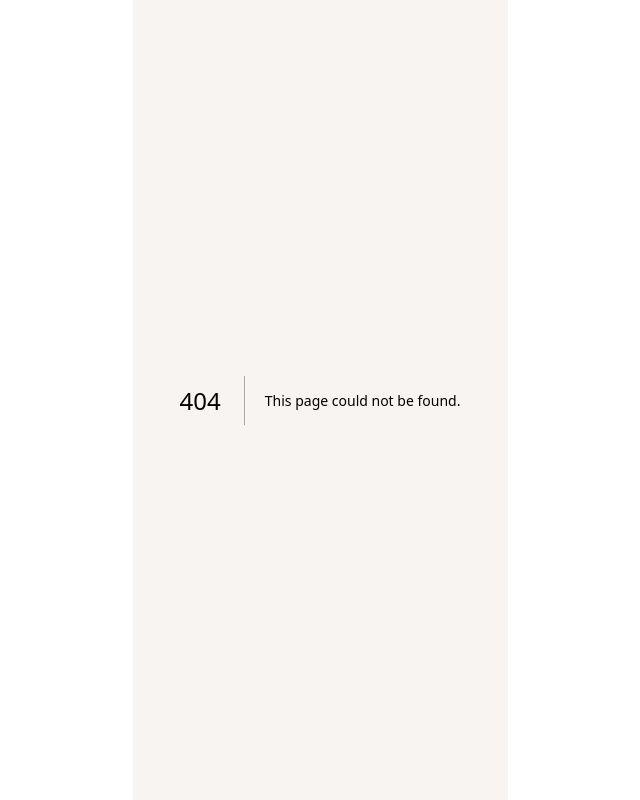
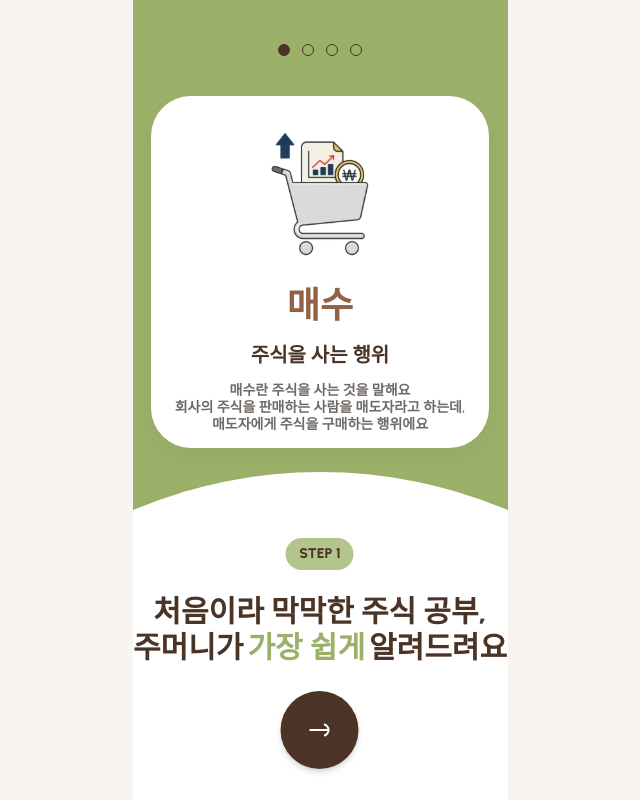
Before and after one commit to MJU-Capstone-Design-1/Jumoney-FE, a Next.js app: page /intro in a window 1280 px wide. Before the commit this address had no page. Shown: the top 800 px of the page, without its empty margins (320-960 px from the left). Built offline with nearby package versions, Linux system fonts and the light colour scheme; a web font is replaced by a local one.

Commit message:
✨ Feat: 인트로 페이지 구현

```diff
--- /dev/null
+++ b/src/app/intro/page.tsx
@@ -0,0 +1,114 @@
+'use client';
+
+import React, { useState } from 'react';
+import { AnimatePresence } from 'framer-motion';
+import { Step0Card } from '@/features/intro/step0Card';
+import { Step1Card } from '@/features/intro/step1Card';
+import { Step2Card } from '@/features/intro/step2Card';
+import { Step3Card } from '@/features/intro/step3Card';
+import { StepIndicator } from '@/features/intro/stepIndicator';
+import { IntroFooter } from '@/features/intro/introFooter';
+
+const backgrounds = ['bg-primary', 'bg-main1', 'bg-main3', 'bg-main2'];
+
+const stepVariants = {
+  initial: {
+    x: 80,
+    opacity: 0,
+  },
+  animate: {
+    x: 0,
+    opacity: 1,
+  },
+  exit: {
+    x: -80,
+    opacity: 0,
+  },
+};
+
+const step0Variants = {
+  initial: {
+    y: 40,
+    opacity: 0,
+  },
+  animate: {
+    y: 0,
+    opacity: 1,
+  },
+  exit: {
+    x: -80,
+    opacity: 0,
+  },
+};
+
+const stepTransition = {
+  duration: 0.35,
+  ease: 'easeInOut',
+} as const;
+
+const IntroPage = () => {
+  const [step, setStep] = useState(0);
+
+  const handleNext = () => {
+    if (step < 3) {
+      setStep(step + 1);
+    }
+  };
+
+  return (
+    <div
+      className={`${backgrounds[step]} flex flex-col transition-colors duration-800 ease-in-out`}
+    >
+      <div className='flex flex-col justify-center gap-[2.5rem] pt-[2.75rem] pb-[1.5rem]'>
+        <StepIndicator step={step} />
+
+        <AnimatePresence mode='wait'>
+          {step === 0 && (
+            <Step0Card
+              key='step-0'
+              variants={step0Variants}
+              initial='initial'
+              animate='animate'
+              exit='exit'
+              transition={stepTransition}
+            />
+          )}
+          {step === 1 && (
+            <Step1Card
+              key='step-1'
+              variants={stepVariants}
+              initial='initial'
+              animate='animate'
+              exit='exit'
+              transition={stepTransition}
+            />
+          )}
+          {step === 2 && (
+            <Step2Card
+              key='step-2'
+              variants={stepVariants}
+              initial='initial'
+              animate='animate'
+              exit='exit'
+              transition={stepTransition}
+            />
+          )}
+          {step === 3 && (
+            <Step3Card
+              key='step-3'
+              variants={stepVariants}
+              initial='initial'
+              animate='animate'
+              exit='exit'
+              transition={stepTransition}
+            />
+          )}
+        </AnimatePresence>
+      </div>
+
+      <IntroFooter step={step} handleNext={handleNext} />
+    </div>
+  );
+};
+
+export default IntroPage;
--- /dev/null
+++ b/src/features/intro/introComment.tsx
@@ -0,0 +1,62 @@
+import React from 'react';
+
+export interface StepItem {
+  badgeBg: string;
+  stepLabel: string;
+  description: React.ReactNode;
+}
+
+export const STEPS: StepItem[] = [
+  {
+    badgeBg: 'bg-primaryMuted',
+    stepLabel: 'STEP 1',
+    description: (
+      <>
+        처음이라 막막한 주식 공부,
+        <br />
+        <div className='flex gap-[0.25rem]'>
+          주머니가 <p className='text-primary'>가장 쉽게</p> 알려드려요
+        </div>
+      </>
+    ),
+  },
+  {
+    badgeBg: 'bg-sub1',
+    stepLabel: 'STEP 2',
+    description: (
+      <>
+        세계 최고 거장들의 위대한 철학,
+        <br />
+        <div className='flex justify-center gap-[0.25rem]'>
+          주머니에 <p className='text-main1'>든든하게</p> 채워드려요
+        </div>
+      </>
+    ),
+  },
+  {
+    badgeBg: 'bg-sub3',
+    stepLabel: 'STEP 3',
+    description: (
+      <>
+        많은 종목 속에서 헤매지 않도록,
+        <br />
+        <div className='flex justify-center gap-[0.25rem]'>
+          <p className='text-main3'>확실한 기준으로</p> 찾아드려요
+        </div>
+      </>
+    ),
+  },
+  {
+    badgeBg: 'bg-sub2',
+    stepLabel: 'STEP 4',
+    description: (
+      <>
+        내 소중한 돈을 잃지 않게,
+        <br />
+        <div className='flex justify-center gap-[0.25rem]'>
+          <p className='text-main2'>안전한 주머니에서</p> 투자하세요
+        </div>
+      </>
+    ),
+  },
+];
```
